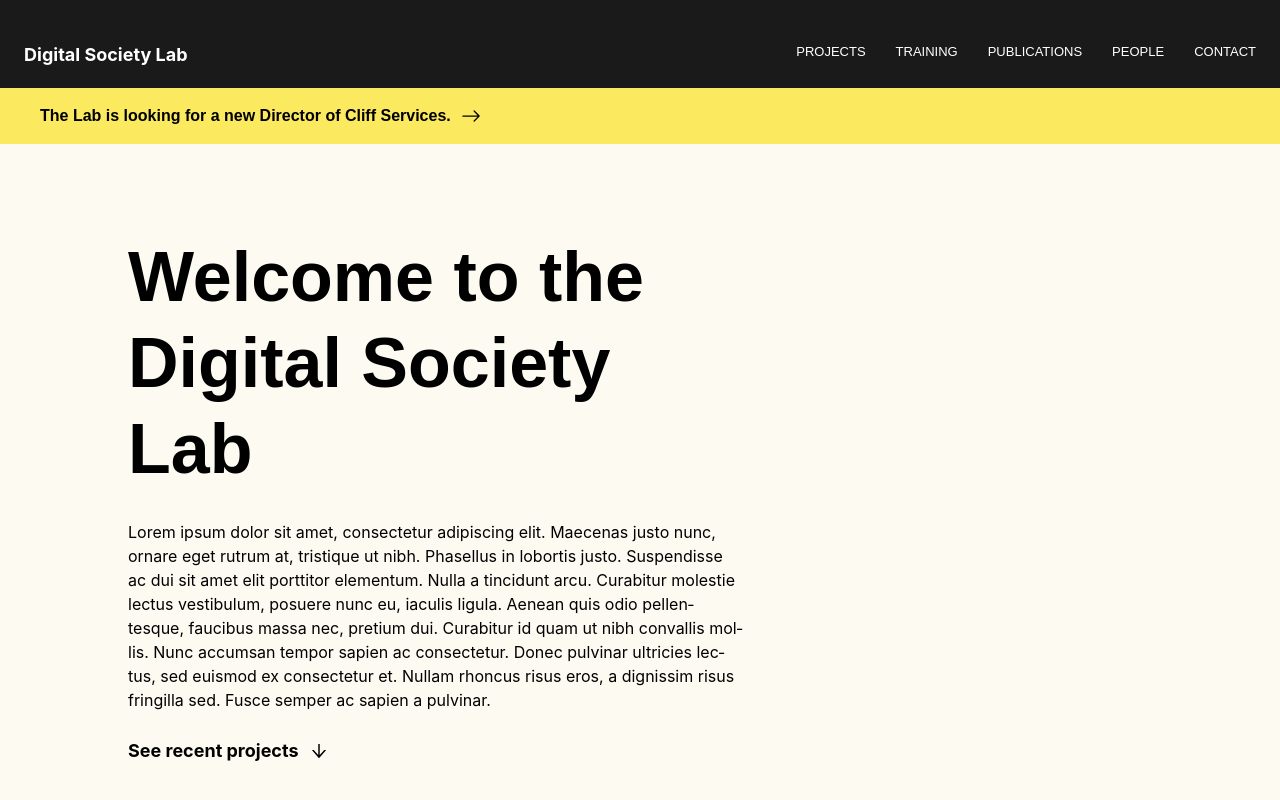
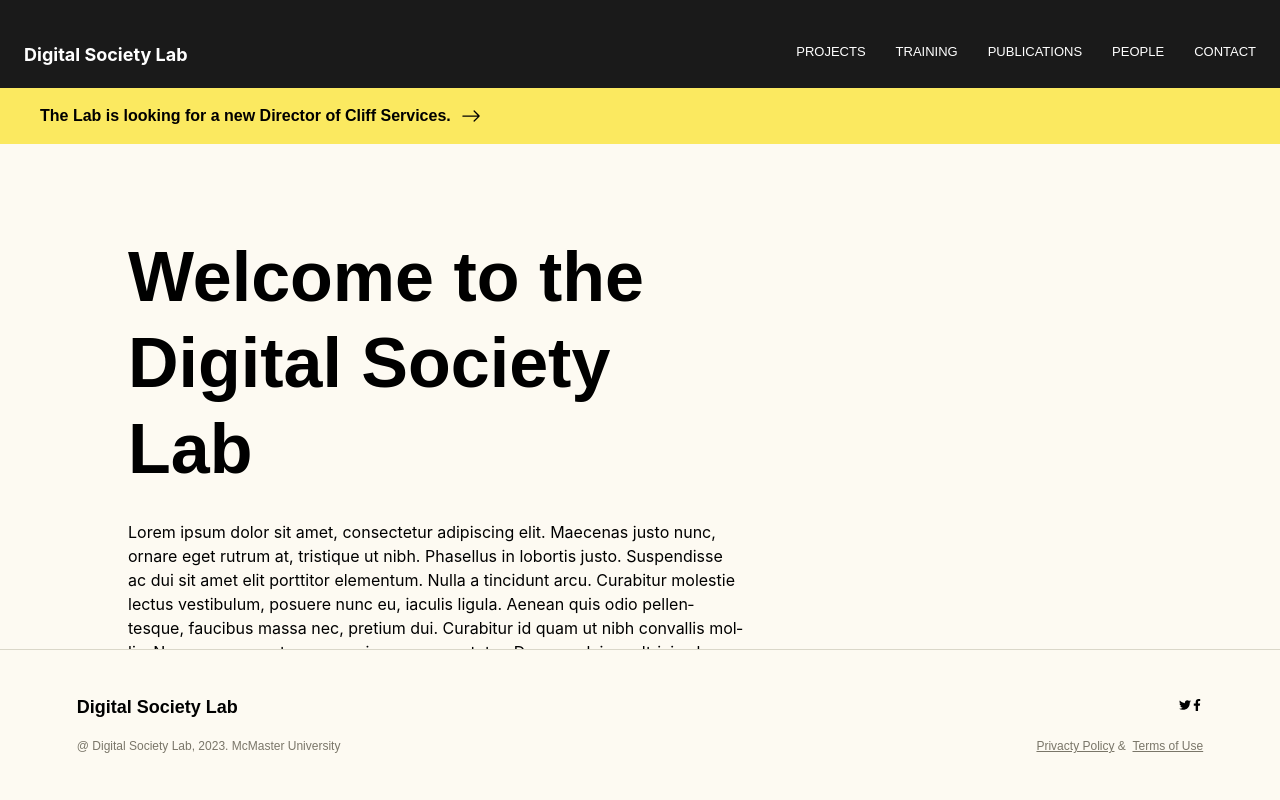
Before and after one commit to DSL-Project/dsl-project, a React (Create React App) app: page / in a window 1280 px wide. Shown: the top 800 px of the page. Built offline with nearby package versions, Linux system fonts and the light colour scheme; no server answers; a web font is replaced by a local one.

Commit message:
made footer sticky in baseStyle

```diff
--- a/src/styles/basestyle.scss
+++ b/src/styles/basestyle.scss
@@ -59,6 +59,11 @@ html {
   padding-top: 4rem;
 }
 
+.footer {
+  position: sticky;
+  bottom: 0;
+}
+
 @media (max-width: 834px) {
   .wrapper {
     width: 90%;
```
Lines whose indentation alone changed are shown as unchanged.
